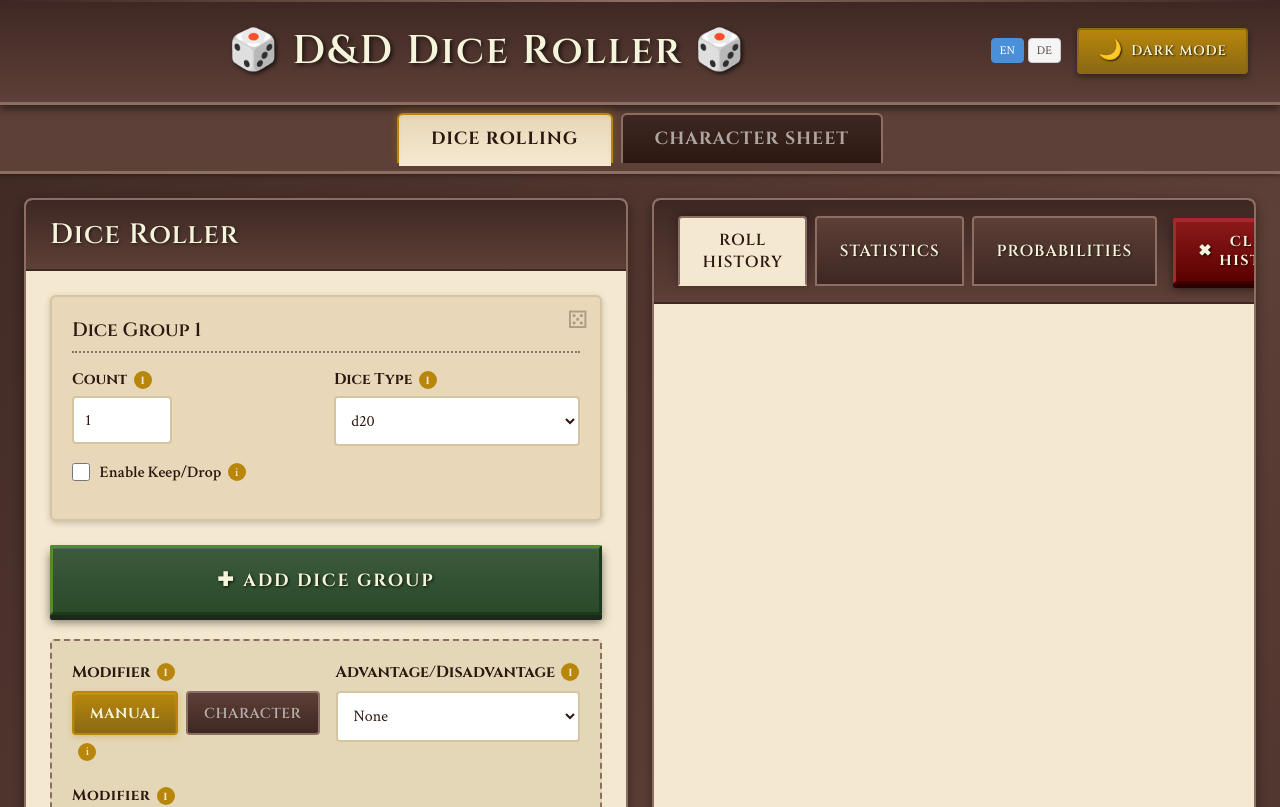
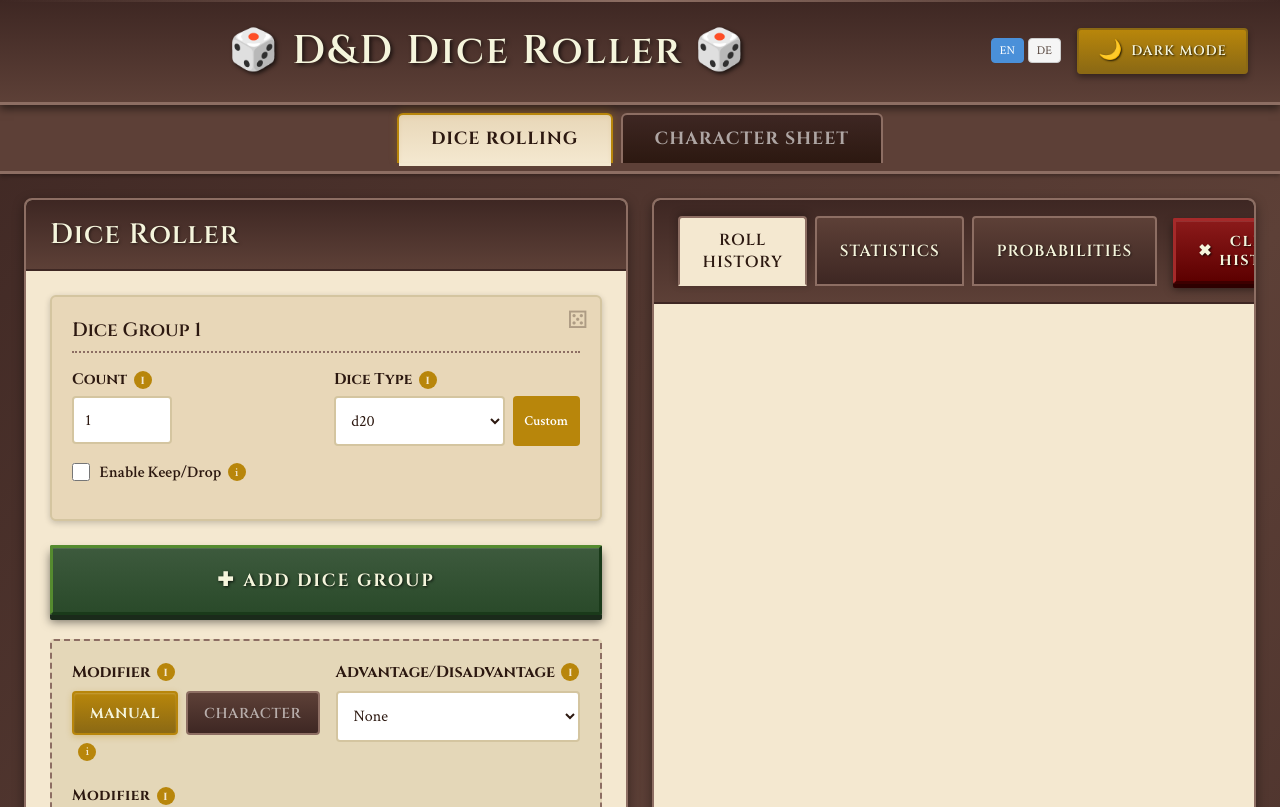
Before and after one commit to jankr02/D-D-Dicer, an Angular app: page / in a window 1280 px wide. Shown: the top 807 px of the page. Built offline with nearby package versions, Linux system fonts and the light colour scheme.

Commit message:
feat: refactor dice group handling to support custom sides and improve form functionality

```diff
--- a/src/app/components/dice-roller/dice-group-form/dice-group-form.html
+++ b/src/app/components/dice-roller/dice-group-form/dice-group-form.html
@@ -15,19 +15,46 @@
       <input type="number" formControlName="count" min="1" max="20" />
     </div>
 
-    <div class="form-field">
+    <div class="form-field dice-type-field">
       <label>
         <ng-container i18n="@@diceGroup.label.diceType">Dice Type</ng-container>
         <span class="info-tooltip">
           <span class="info-icon">i</span>
-          <span class="tooltip-text" i18n="@@diceGroup.tooltip.diceType">The type of die (d4, d6, d8, d10, d12, d20, d100). The number indicates the number of sides.</span>
+          <span class="tooltip-text" i18n="@@diceGroup.tooltip.diceType">The type of die (d4, d6, d8, d10, d12, d20, d100, or custom). The number indicates the number of sides.</span>
         </span>
       </label>
-      <select formControlName="type">
-        @for (diceType of diceTypes; track diceType) {
-          <option [value]="diceType">{{ diceType }}</option>
+      <div class="dice-type-row">
+        @if (!useCustomDice) {
+          <select formControlName="sides">
+            @for (sides of standardDice; track sides) {
+              <option [value]="sides">d{{ sides }}</option>
+            }
+          </select>
+        } @else {
+          <div class="custom-dice-input">
+            <span class="dice-prefix">d</span>
+            <input
+              type="number"
+              formControlName="sides"
+              min="1"
+              max="10000"
+              class="custom-sides-input"
+            />
+          </div>
         }
-      </select>
+        <button
+          type="button"
+          class="custom-toggle"
+          (click)="toggleCustomDice()"
+          [title]="useCustomDice ? 'Switch to standard dice' : 'Switch to custom dice'"
+        >
+          @if (useCustomDice) {
+            <span i18n="@@diceGroup.standardDice">Standard</span>
+          } @else {
+            <span i18n="@@diceGroup.customDice">Custom</span>
+          }
+        </button>
+      </div>
     </div>
   </div>
 
--- a/src/app/components/dice-roller/dice-group-form/dice-group-form.scss
+++ b/src/app/components/dice-roller/dice-group-form/dice-group-form.scss
@@ -68,6 +68,64 @@
 
       input[type="number"] {
         max-width: 100px;
+      }
+
+      &.dice-type-field {
+        .dice-type-row {
+          display: flex;
+          gap: 0.5rem;
+          align-items: stretch;
+
+          select {
+            flex: 1;
+            min-width: 80px;
+          }
+
+          .custom-dice-input {
+            display: flex;
+            align-items: center;
+            flex: 1;
+
+            .dice-prefix {
+              padding: 0.7rem 0.5rem;
+              background: var(--parchment-dark);
+              border: 2px solid var(--parchment-dark);
+              border-right: none;
+              border-radius: var(--border-radius) 0 0 var(--border-radius);
+              font-weight: 700;
+              color: var(--text-primary);
+            }
+
+            .custom-sides-input {
+              flex: 1;
+              min-width: 60px;
+              max-width: none;
+              border-radius: 0 var(--border-radius) var(--border-radius) 0;
+            }
+          }
+
+          .custom-toggle {
+            padding: 0.5rem 0.75rem;
+            background: var(--brass-primary);
+            color: white;
+            border: 2px solid var(--brass-dark);
+            border-radius: var(--border-radius);
+            font-size: 0.85rem;
+            font-weight: 600;
+            cursor: pointer;
+            transition: var(--transition);
+            white-space: nowrap;
+
+            &:hover {
+              background: var(--brass-hover);
+              border-color: var(--brass-primary);
+            }
+
+            &:active {
+              transform: scale(0.98);
+            }
+          }
+        }
       }
     }
   }
@@ -140,6 +198,27 @@
       input::placeholder {
         color: var(--text-secondary);
       }
+
+      &.dice-type-field {
+        .dice-type-row {
+          .custom-dice-input {
+            .dice-prefix {
+              background: var(--parchment-darker);
+              border-color: var(--border-primary);
+              color: var(--text-light);
+            }
+          }
+
+          .custom-toggle {
+            background: var(--brass-dark);
+            border-color: var(--brass-primary);
+
+            &:hover {
+              background: var(--brass-primary);
+            }
+          }
+        }
+      }
     }
   }
 
--- a/src/app/components/dice-roller/dice-group-form/dice-group-form.ts
+++ b/src/app/components/dice-roller/dice-group-form/dice-group-form.ts
@@ -1,14 +1,14 @@
 import { Component, Input, OnInit } from '@angular/core';
 import { CommonModule } from '@angular/common';
 import { FormGroup, ReactiveFormsModule } from '@angular/forms';
-import { DiceType, KeepDropType } from '../../../types/dice-types';
+import { KeepDropType } from '../../../types/dice-types';
 
 /**
  * DiceGroupFormComponent - Reusable form for configuring a single dice group.
  *
  * Manages:
  * - Dice count (1-20)
- * - Dice type (d4, d6, d8, d10, d12, d20, d100)
+ * - Dice sides (standard: 4, 6, 8, 10, 12, 20, 100 or custom: any number 1-10000)
  * - Optional Keep/Drop configuration
  */
 @Component({
@@ -21,16 +21,40 @@
   @Input() groupForm!: FormGroup;
   @Input() groupIndex!: number;
 
-  diceTypes = Object.values(DiceType);
+  // Standard dice for quick selection
+  standardDice: number[] = [4, 6, 8, 10, 12, 20, 100];
   keepDropTypes = Object.values(KeepDropType);
 
   // Flag to show/hide Keep/Drop options
   showKeepDrop = false;
 
+  // Flag for custom dice input mode
+  useCustomDice = false;
+
   ngOnInit(): void {
+    if (!this.groupForm) {
+      return;
+    }
+
     // Check if Keep/Drop is already configured
     const keepDropValue = this.groupForm.get('keepDrop')?.value;
     this.showKeepDrop = keepDropValue !== null && keepDropValue !== undefined;
+
+    // Check if current value is a non-standard die
+    const sidesValue = this.groupForm.get('sides')?.value;
+    this.useCustomDice = sidesValue && !this.standardDice.includes(sidesValue);
+  }
+
+  /**
+   * Toggles between standard dice dropdown and custom dice input.
+   */
+  toggleCustomDice(): void {
+    this.useCustomDice = !this.useCustomDice;
+
+    if (!this.useCustomDice) {
+      // Reset to d20 when switching back to standard
+      this.groupForm.patchValue({ sides: 20 });
+    }
   }
 
   /**
--- a/src/app/components/dice-roller/dice-roller.ts
+++ b/src/app/components/dice-roller/dice-roller.ts
@@ -8,9 +8,9 @@
 import { ProbabilityCalculator } from '../../services/probability-calculator';
 import { DiceExpressionState } from '../../services/dice-expression-state';
 import { ToastService } from '../../services/toast.service';
-import { DiceExpression, DiceGroup } from '../../models';
+import { DiceExpression, DiceGroup, getDiceGroupSides } from '../../models';
 import { Modifier } from '../../models/modifier.model';
-import { DiceType, AdvantageType } from '../../types/dice-types';
+import { AdvantageType } from '../../types/dice-types';
 import { DiceGroupForm } from './dice-group-form/dice-group-form';
 import { ModifierInput } from '../modifier-input/modifier-input';
 
@@ -81,7 +81,7 @@
   private createDiceGroupForm(): FormGroup {
     return this.fb.group({
       count: [1, [Validators.required, Validators.min(1), Validators.max(20)]],
-      type: [DiceType.D20, Validators.required],
+      sides: [20, [Validators.required, Validators.min(1), Validators.max(10000)]],
       keepDrop: [null]
     });
   }
@@ -124,7 +124,7 @@
     const expression: DiceExpression = {
       groups: formValue.groups.map((g: DiceGroup) => ({
         count: g.count,
-        type: g.type,
+        sides: g.sides,
         keepDrop: g.keepDrop
       })),
       modifier: formValue.modifier,
@@ -151,11 +151,12 @@
   isD20Roll(): boolean {
     if (this.groups.length === 0) return false;
     const firstGroup = this.groups.at(0).value;
-    return firstGroup.type === DiceType.D20;
+    return firstGroup.sides === 20;
   }
 
   /**
    * Loads a preset into the dice roller form.
+   * Supports both new `sides` property and legacy `type` for backwards compatibility.
    */
   loadPreset(expression: DiceExpression): void {
     // Clear existing groups
@@ -167,7 +168,7 @@
     expression.groups.forEach(group => {
       const formGroup = this.fb.group({
         count: [group.count, [Validators.required, Validators.min(1), Validators.max(20)]],
-        type: [group.type, Validators.required],
+        sides: [getDiceGroupSides(group), [Validators.required, Validators.min(1), Validators.max(10000)]],
         keepDrop: [group.keepDrop]
       });
       this.groups.push(formGroup);
@@ -193,7 +194,7 @@
     return {
       groups: formValue.groups.map((g: DiceGroup) => ({
         count: g.count,
-        type: g.type,
+        sides: g.sides,
         keepDrop: g.keepDrop
       })),
       modifier: formValue.modifier,
--- a/src/app/models/dice-group.model.ts
+++ b/src/app/models/dice-group.model.ts
@@ -7,6 +7,21 @@
 
 export interface DiceGroup {
   count: number;        // 1-20 Würfel
-  type: DiceType;      // d4, d6, d8, d10, d12, d20, d100
+  sides: number;        // Seitenzahl (4, 6, 8, 10, 12, 20, 37, 73, 100, etc.)
+  /** @deprecated Use sides instead. Kept for backwards compatibility. */
+  type?: DiceType;
   keepDrop?: KeepDropConfig;
 }
+
+/**
+ * Gets the number of sides for a DiceGroup.
+ * Supports both new `sides` property and legacy `type` for backwards compatibility.
+ */
+export function getDiceGroupSides(group: DiceGroup): number {
+  if (group.sides !== undefined) return group.sides;
+  // Legacy fallback
+  if (group.type) {
+    return parseInt(group.type.substring(1), 10); // "d20" -> 20
+  }
+  throw new Error('DiceGroup has neither sides nor type defined');
+}
--- a/src/app/services/dice-roller.ts
+++ b/src/app/services/dice-roller.ts
@@ -5,9 +5,10 @@
   DiceGroup,
   DiceGroupResult,
   IndividualRoll,
+  getDiceGroupSides,
 } from '../models';
 import { Modifier } from '../models/modifier.model';
-import { DiceType, AdvantageType, KeepDropType } from '../types/dice-types';
+import { AdvantageType, KeepDropType } from '../types/dice-types';
 import { generateNotation } from '../utils/dice-notation.util';
 import { CharacterService } from './character';
 
@@ -48,24 +49,16 @@
   }
 
   /**
-   * Rolls a single die of the specified type.
+   * Rolls a single die with the specified number of sides.
    *
-   * @param type The type of die to roll (d4, d6, d8, d10, d12, d20, d100)
-   * @returns A random integer between 1 and the die's maximum value
+   * @param sides Number of sides on the die (e.g., 6 for d6, 37 for d37)
+   * @returns A random integer between 1 and sides (inclusive)
    */
-  private rollDie(type: DiceType): number {
-    const maxValueMap: Record<DiceType, number> = {
-      [DiceType.D4]: 4,
-      [DiceType.D6]: 6,
-      [DiceType.D8]: 8,
-      [DiceType.D10]: 10,
-      [DiceType.D12]: 12,
-      [DiceType.D20]: 20,
-      [DiceType.D100]: 100,
-    };
-
-    const max = maxValueMap[type];
-    return Math.floor(Math.random() * max) + 1;
+  private rollDie(sides: number): number {
+    if (sides < 1) {
+      throw new Error('Die must have at least 1 side');
+    }
+    return Math.floor(Math.random() * sides) + 1;
   }
 
   /**
@@ -121,7 +114,7 @@
   }
 
   /**
-   * Rolls a complete dice group (e.g., 3d6, 2d20kh1).
+   * Rolls a complete dice group (e.g., 3d6, 2d20kh1, 4d37).
    *
    * @param group The dice group configuration
    * @returns Result containing all rolls and the group sum
@@ -132,9 +125,16 @@
       throw new Error('Dice count must be between 1 and 20');
     }
 
+    // Get sides (new property or legacy type)
+    const sides = getDiceGroupSides(group);
+
+    if (sides < 1 || sides > 10000) {
+      throw new Error('Die sides must be between 1 and 10000');
+    }
+
     // Roll all dice in the group
     const rolls: IndividualRoll[] = Array.from({ length: group.count }, () => ({
-      value: this.rollDie(group.type),
+      value: this.rollDie(sides),
       isDropped: false,
     }));
 
@@ -173,12 +173,12 @@
       expression.advantage &&
       expression.advantage !== AdvantageType.NONE &&
       expression.groups.length > 0 &&
-      expression.groups[0].type === DiceType.D20
+      getDiceGroupSides(expression.groups[0]) === 20
     ) {
       // Roll two d20s and keep highest or lowest
       const advantageGroup: DiceGroup = {
         count: 2,
-        type: DiceType.D20,
+        sides: 20,
         keepDrop: {
           type:
             expression.advantage === AdvantageType.ADVANTAGE
--- a/src/app/services/preset.ts
+++ b/src/app/services/preset.ts
@@ -16,7 +16,7 @@
 export class Preset {
   private readonly STORAGE_KEY = 'dnd_dicer_presets';
   private readonly STORAGE_VERSION_KEY = 'dnd_dicer_presets_version';
-  private readonly CURRENT_VERSION = 3;
+  private readonly CURRENT_VERSION = 4;
 
   private presetsSubject = new BehaviorSubject<PresetModel[]>([]);
   public presets$ = this.presetsSubject.asObservable();
@@ -64,6 +64,7 @@
    * Migrates presets from older versions to current format.
    * v1 → v2: Added categories field
    * v2 → v3: Changed modifier from number to Modifier union type
+   * v3 → v4: Changed DiceGroup.type (DiceType enum) to DiceGroup.sides (number)
    */
   private migratePresets(presets: PresetModel[]): PresetModel[] {
     return presets.map(preset => {
@@ -82,6 +83,25 @@
             type: 'fixed',
             value: migratedPreset.expression.modifier
           }
+        };
+      }
+
+      // Migration v3 → v4: DiceType → sides
+      if (migratedPreset.expression?.groups) {
+        migratedPreset.expression = {
+          ...migratedPreset.expression,
+          groups: migratedPreset.expression.groups.map((group: any) => {
+            // If group has type but no sides, convert type to sides
+            if (group.type && group.sides === undefined) {
+              const sides = parseInt(group.type.substring(1), 10); // "d20" -> 20
+              return {
+                count: group.count,
+                sides,
+                keepDrop: group.keepDrop
+              };
+            }
+            return group;
+          })
         };
       }
 
--- a/src/app/services/probability-calculator.ts
+++ b/src/app/services/probability-calculator.ts
@@ -2,11 +2,13 @@
 import { DiceRoller } from './dice-roller';
 import {
   DiceExpression,
+  DiceGroup,
   ProbabilityResult,
   SuccessProbability,
   CriticalProbabilities,
+  getDiceGroupSides,
 } from '../models';
-import { DiceType, AdvantageType, KeepDropType } from '../types/dice-types';
+import { AdvantageType, KeepDropType } from '../types/dice-types';
 import { generateNotation } from '../utils/dice-notation.util';
 import {
   calculateDieDistribution,
@@ -134,7 +136,7 @@
     expression: DiceExpression
   ): CriticalProbabilities | null {
     // Only applicable if first group is d20
-    if (expression.groups.length === 0 || expression.groups[0].type !== DiceType.D20) {
+    if (expression.groups.length === 0 || getDiceGroupSides(expression.groups[0]) !== 20) {
       return null;
     }
 
@@ -175,6 +177,7 @@
 
   /**
    * Decides whether to use simulation or exact calculation.
+   * Custom dice with many sides may require simulation.
    *
    * @param expression The dice expression
    * @returns True if simulation should be used
@@ -183,8 +186,13 @@
     let totalOutcomes = 1;
 
     for (const group of expression.groups) {
-      const faces = this.getFaces(group.type);
+      const faces = getDiceGroupSides(group);
       const diceCount = group.count;
+
+      // Custom dice with many sides should use simulation
+      if (faces > 100) {
+        return true;
+      }
 
       if (group.keepDrop) {
         // Keep/drop requires enumeration
@@ -212,19 +220,19 @@
    * @returns Distribution map (value -> probability)
    */
   private calculateExact(expression: DiceExpression): Map<number, number> {
-    let groups = [...expression.groups];
+    let groups: DiceGroup[] = [...expression.groups];
 
     // Handle advantage/disadvantage for d20
     if (
       expression.advantage &&
       expression.advantage !== AdvantageType.NONE &&
       groups.length > 0 &&
-      groups[0].type === DiceType.D20
+      getDiceGroupSides(groups[0]) === 20
     ) {
       // Convert advantage/disadvantage to 2d20kh1 or 2d20kl1
-      const advantageGroup = {
+      const advantageGroup: DiceGroup = {
         count: 2,
-        type: DiceType.D20,
+        sides: 20,
         keepDrop: {
           type: expression.advantage === AdvantageType.ADVANTAGE
             ? KeepDropType.KEEP_HIGHEST
@@ -270,18 +278,20 @@
    * @param group The dice group
    * @returns Distribution map for this group
    */
-  private calculateGroupDistribution(group: any): Map<number, number> {
+  private calculateGroupDistribution(group: DiceGroup): Map<number, number> {
+    const sides = getDiceGroupSides(group);
+
     if (group.keepDrop) {
       // Use keep/drop algorithm
       return applyKeepDrop(
         group.count,
-        group.type,
+        sides,
         group.keepDrop.type,
         group.keepDrop.count
       );
     } else {
       // Simple case: convolve multiple identical dice
-      const singleDie = calculateDieDistribution(group.type);
+      const singleDie = calculateDieDistribution(sides);
       let distribution = new Map<number, number>([[0, 1]]);
 
       for (let i = 0; i < group.count; i++) {
@@ -360,23 +370,4 @@
     this.cacheKeys.push(key);
   }
 
-  /**
-   * Gets the number of faces for a dice type.
-   *
-   * @param diceType The type of die
-   * @returns Number of faces
-   */
-  private getFaces(diceType: DiceType): number {
-    const facesMap: Record<DiceType, number> = {
-      [DiceType.D4]: 4,
-      [DiceType.D6]: 6,
-      [DiceType.D8]: 8,
-      [DiceType.D10]: 10,
-      [DiceType.D12]: 12,
-      [DiceType.D20]: 20,
-      [DiceType.D100]: 100,
-    };
-
-    return facesMap[diceType];
-  }
 }
--- a/src/app/utils/dice-notation.util.ts
+++ b/src/app/utils/dice-notation.util.ts
@@ -1,13 +1,14 @@
-import { DiceExpression, DiceGroup } from '../models';
+import { DiceExpression, DiceGroup, getDiceGroupSides } from '../models';
 import { Modifier } from '../models/modifier.model';
 import { KeepDropType, AdvantageType } from '../types/dice-types';
 
 /**
  * Converts a DiceGroup to standard D&D notation.
- * Examples: "2d6", "4d6kh3", "1d8dl1"
+ * Examples: "2d6", "4d6kh3", "1d8dl1", "3d37"
  */
 function groupToNotation(group: DiceGroup): string {
-  let notation = `${group.count}${group.type}`;
+  const sides = getDiceGroupSides(group);
+  let notation = `${group.count}d${sides}`;
 
   if (group.keepDrop) {
     const { type, count } = group.keepDrop;
--- a/src/app/utils/probability-algorithms.util.ts
+++ b/src/app/utils/probability-algorithms.util.ts
@@ -1,20 +1,19 @@
-import { DiceType, KeepDropType } from '../types/dice-types';
+import { KeepDropType } from '../types/dice-types';
 import { ProbabilityDistribution } from '../models';
 
 /**
- * Calculates uniform probability distribution for a single die type.
+ * Calculates uniform probability distribution for a die with given sides.
  *
- * @param diceType The type of die (d4, d6, d8, d10, d12, d20, d100)
+ * @param sides Number of sides on the die (e.g., 6 for d6, 37 for d37)
  * @returns Map of value -> probability (uniform distribution)
  */
 export function calculateDieDistribution(
-  diceType: DiceType
+  sides: number
 ): Map<number, number> {
-  const faces = getFaces(diceType);
   const distribution = new Map<number, number>();
-  const probability = 1 / faces;
+  const probability = 1 / sides;
 
-  for (let i = 1; i <= faces; i++) {
+  for (let i = 1; i <= sides; i++) {
     distribution.set(i, probability);
   }
 
@@ -50,18 +49,18 @@
  * This enumerates all possible combinations and calculates the resulting distribution.
  *
  * @param diceCount Number of dice rolled
- * @param diceType Type of die
+ * @param sides Number of sides on each die (e.g., 6 for d6, 37 for d37)
  * @param keepDropType Type of keep/drop operation
  * @param keepDropCount Number of dice to keep/drop
  * @returns Distribution after applying keep/drop logic
  */
 export function applyKeepDrop(
   diceCount: number,
-  diceType: DiceType,
+  sides: number,
   keepDropType: KeepDropType,
   keepDropCount: number
 ): Map<number, number> {
-  const faces = getFaces(diceType);
+  const faces = sides;
   const outcomes = new Map<number, number>();
 
   // Generate all possible dice combinations
@@ -210,23 +209,3 @@
     .filter(d => Math.abs(d.probability - maxProbability) < 0.0001) // Account for floating point precision
     .map(d => d.value);
 }
-
-/**
- * Gets the number of faces for a given dice type.
- *
- * @param diceType The type of die
- * @returns Number of faces on the die
- */
-function getFaces(diceType: DiceType): number {
-  const facesMap: Record<DiceType, number> = {
-    [DiceType.D4]: 4,
-    [DiceType.D6]: 6,
-    [DiceType.D8]: 8,
-    [DiceType.D10]: 10,
-    [DiceType.D12]: 12,
-    [DiceType.D20]: 20,
-    [DiceType.D100]: 100,
-  };
-
-  return facesMap[diceType];
-}
```
Also changed, not shown: feature-ideas/feature-ideas.md (+0 -3 lines), .claude/settings.local.json, 1 other file (tests, documents, lock files or other folders).
